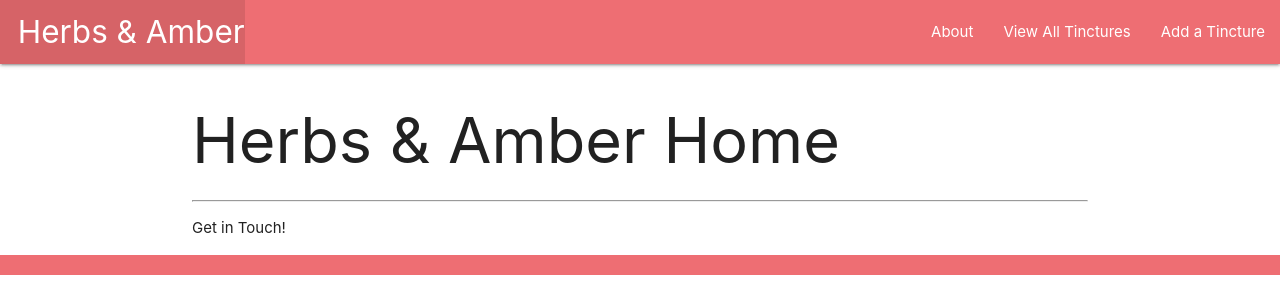
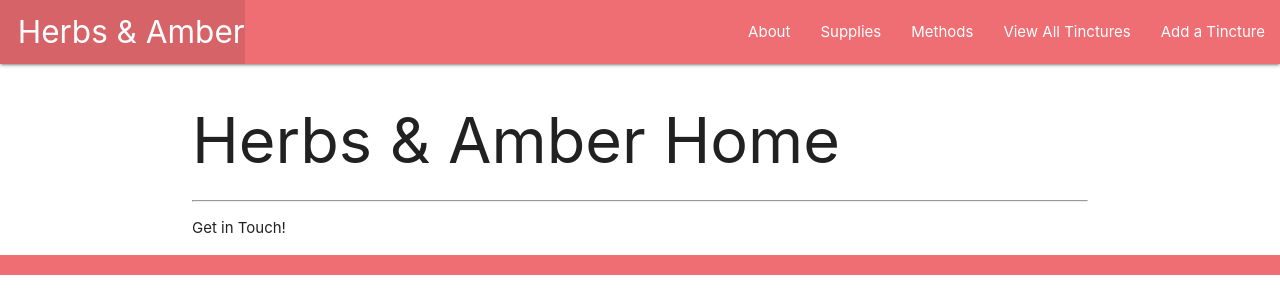
Before and after one commit to nadianicole1990/herbs_and_amber, a Django app: page / in a window 1280 px wide. Shown: the top 300 px of the page. Run offline with Django 4.2, Linux system fonts and the light colour scheme.

Commit message:
Add Basic Supplies && Methods Pages

```diff
--- a/main_app/templates/base.html
+++ b/main_app/templates/base.html
@@ -24,6 +24,8 @@
           </ul>
           <ul class="right">
             <li><a href="{% url 'about' %}">About</a></li>
+            <li><a href="{% url 'supplies' %}">Supplies</a></li>
+            <li><a href="{% url 'methods' %}">Methods</a></li>
             <li><a href="{% url 'index' %}">View All Tinctures</a></li>
             <li><a href="{% url 'tincture_create' %}">Add a Tincture</a></li>
           </ul>
--- a/main_app/urls.py
+++ b/main_app/urls.py
@@ -4,6 +4,8 @@ from . import views
 urlpatterns = [
     path('', views.home, name='home'),
     path('about/', views.about, name='about'),
+    path('supplies/', views.supplies, name='supplies'),
+    path('methods/', views.methods, name='methods'),
     path('tinctures/', views.tinctures_index, name='index'),
     path('tinctures/<int:tincture_id>/', views.tinctures_detail, name='detail'),
     path('tinctures/create/', views.TinctureCreate.as_view(), name='tincture_create'),
--- a/main_app/views.py
+++ b/main_app/views.py
@@ -8,6 +8,12 @@ def home(request):
 
 def about(request):
     return render(request, 'about.html')
+
+def supplies(request):
+    return render(request, 'supplies.html')
+
+def methods(request):
+    return render(request, 'methods.html')
 
 def tinctures_index(request):
     tinctures = Tincture.objects.all()
```
Also changed, not shown: main_app/templates/methods.html (added, +7 -0 lines), main_app/templates/supplies.html (added, +7 -0 lines).
